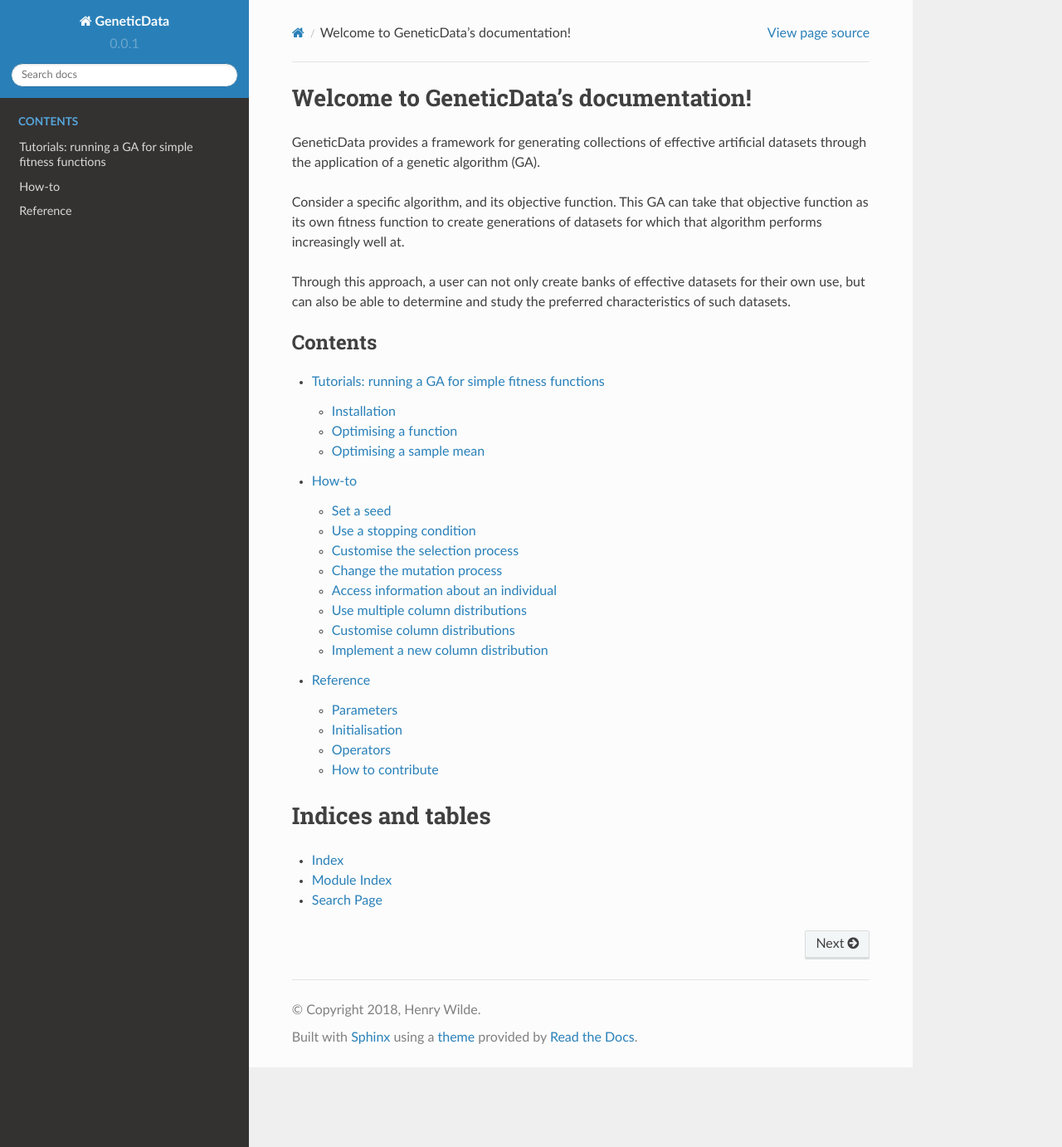
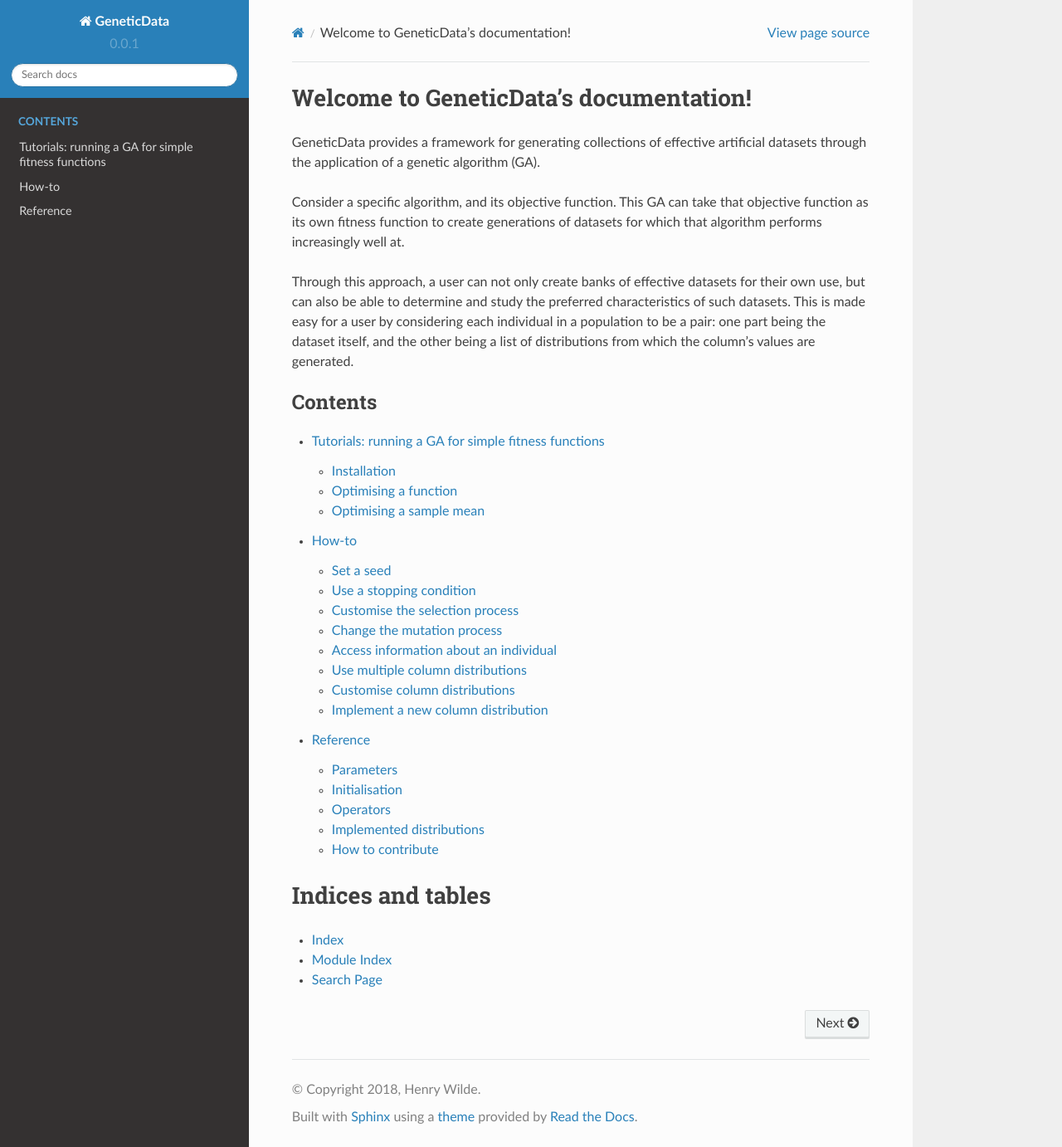
Before and after one commit to daffidwilde/edo, a Sphinx documentation site: the page built from docs/index.rst, in a window 1280 px wide and 1382 px high. Shown: the whole window at 83% size. Built offline with Sphinx 7.4.7 and the Read the Docs theme 2.0.0, drawn with Linux system fonts in a browser that asks for light colours.

Commit message:
General housekeeping.

```diff
--- a/docs/index.rst
+++ b/docs/index.rst
@@ -15,7 +15,10 @@ for which that algorithm performs increasingly well at.
 
 Through this approach, a user can not only create banks of effective datasets
 for their own use, but can also be able to determine and study the preferred
-characteristics of such datasets.
+characteristics of such datasets. This is made easy for a user by considering
+each individual in a population to be a pair: one part being the dataset itself,
+and the other being a list of distributions from which the column's values are
+generated.
 
 .. toctree::
    :maxdepth: 2
--- a/docs/reference/index.rst
+++ b/docs/reference/index.rst
@@ -8,4 +8,5 @@ Reference
    parameters.rst
    initialisation.rst
    operators.rst
+   distributions.rst
    contributing.rst
```
Also changed, not shown: docs/reference/distributions.rst (added, +16 -0 lines).
